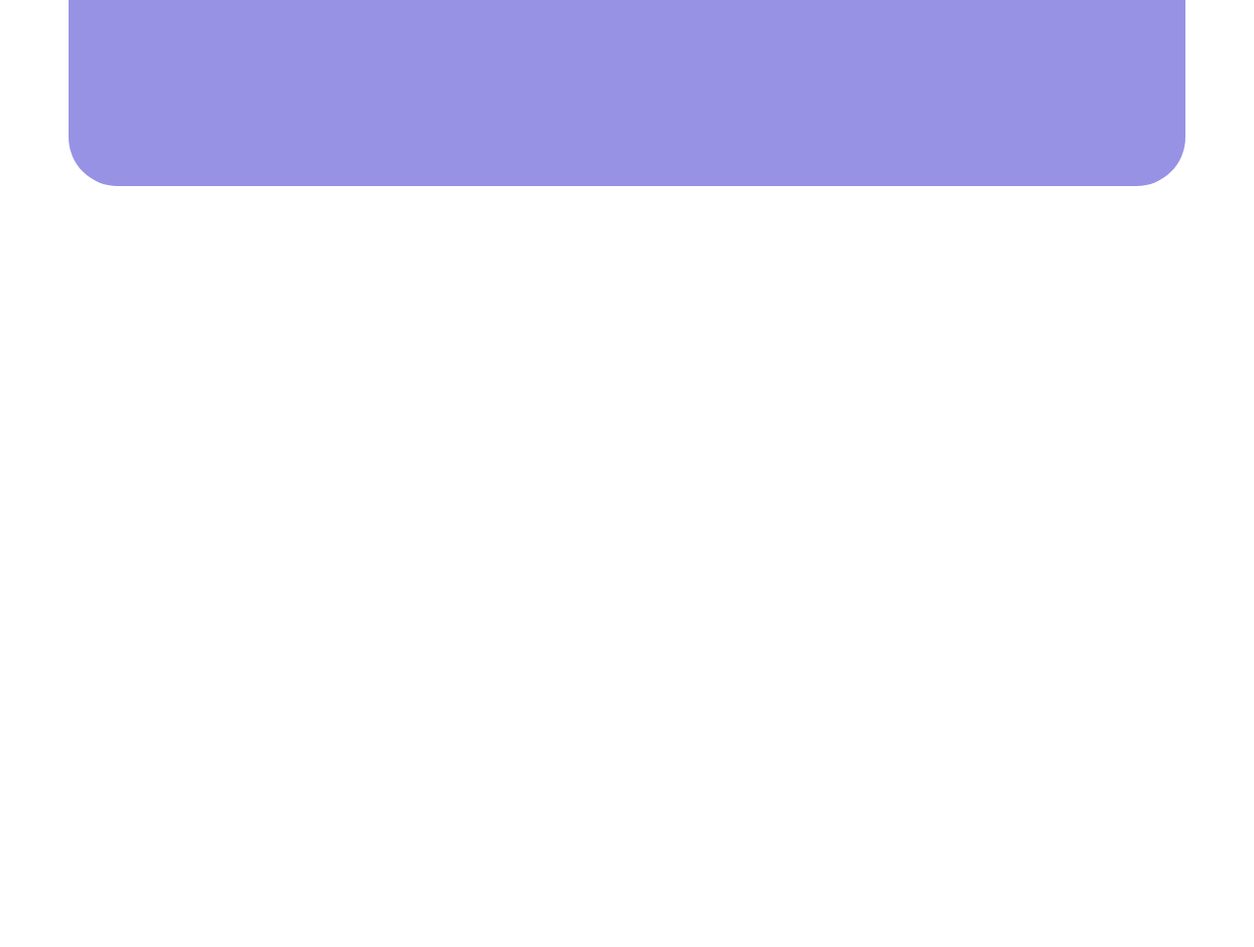
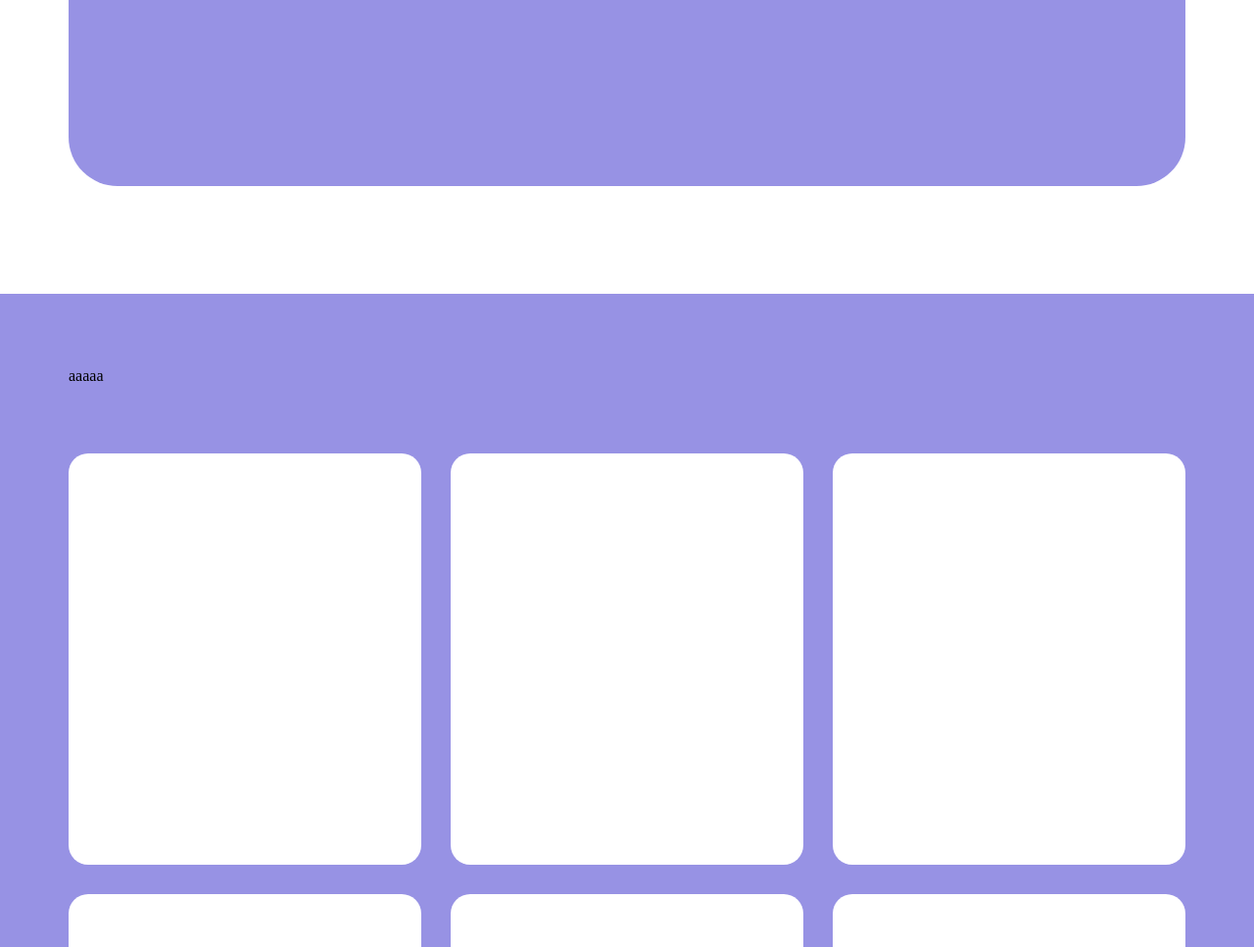
Before and after one commit to MirkoCherchi/htmlcss-responsive-layout, a plain HTML site: page index.html in a window 1280 px wide. Shown: the part 2713-3680 px from the top of the page at 98% size. Before the commit the page ends 3013 px from the top, so only its background shows below. Drawn offline with Linux system fonts and the light colour scheme.

Commit message:
feat: margin sezione 4

```diff
--- a/css/style.css
+++ b/css/style.css
@@ -126,38 +126,39 @@ ul li .btn{
     width: 100%;
     background-color: #9792e4;
     border-radius: 50px;
+}
 
+/* /sezione3 */
+
+/* sezione4 */
+
+.sezione4{
+    padding: 75px 0 65px 0;
 
 }
 
+.blocco-sez4{
+    width: calc((100% - 60px) / 3);
+    background-color: #ffffff;
+    height: 420px;
+    border-radius: 20px;
+}
 
+.sezione4-cont{
+    background-color: #9792e4;
+}
 
+.blocchi-sez4{
+    gap: 30px;
+    display: flex;
+    flex-wrap: wrap;
+}
 
+.testo-sez4{
+    padding-bottom: 70px;
+}
 
-/* /sezione3 */
-
-
-
-
-
-
-
-
-
-
-
-
-
-
-
-
-
-
-
-
-
-
-
+/* /sezione4 */
 
 
 
@@ -211,6 +212,20 @@ ul li .btn{
     }
     /* sezione3 */
 
+    /* sezione4 */
+    .blocchi-sez4{
+         padding-bottom: 65px;
+    }
+
+    .blocco-sez4{
+        width: calc((100% - 30px) / 2);
+    }
+
+    .testo-sez4{
+        padding: 75px 0;
+    }
+    /* /sezione4 */
+
 
     /* /main */
 
@@ -244,6 +259,13 @@ ul li .btn{
      /* sezione3 */
 
     /* sezione3 */
+    /* sezione4 */
+
+   .blocco-sez4{
+       width: 100%;
+   }
+
+    /* /sezione4 */
 
 
 
--- a/index.html
+++ b/index.html
@@ -67,9 +67,25 @@
             <div class="blocco-sez3"></div>
             <div class="blocco-sez3"></div>
         </div>
+        <!-- /sezione3 -->
+
+        <!-- sezione4 -->
+        <div class="container sezione4-cont">
+            <div class="mini-cont sezione4">
+                <div class="testo-sez4">aaaaa</div>
+                <div class="blocchi-sez4">
+                    <div class="blocco-sez4"></div>
+                    <div class="blocco-sez4"></div>
+                    <div class="blocco-sez4"></div>
+                    <div class="blocco-sez4"></div>
+                    <div class="blocco-sez4"></div>
+                    <div class="blocco-sez4"></div>
+                </div>
+            </div>
+        </div>
+        <!-- /sezione4 -->
 
 
-        <!-- /sezione3 -->
     </main>
     <!-- /contenuto -->
     <!-- parte finale -->
```
